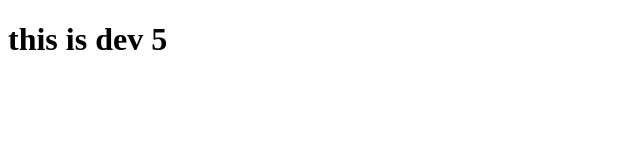
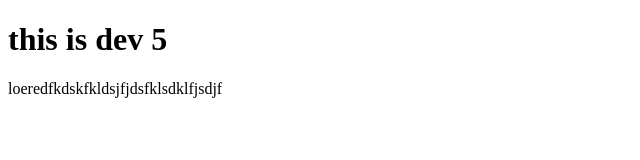
Before and after one commit to Zakir123164/Day2, a plain HTML site: page dev5.html in a window 1280 px wide. Shown: the whole page, without its empty margins (0-640 px from the left). Drawn offline with Linux system fonts and the light colour scheme.

Commit message:
add data

```diff
--- a/dev5.html
+++ b/dev5.html
@@ -7,5 +7,6 @@
 </head>
 <body>
        <h1>this is dev 5</h1>
+       <p>loeredfkdskfkldsjfjdsfklsdklfjsdjf</p>
 </body>
 </html>
```
